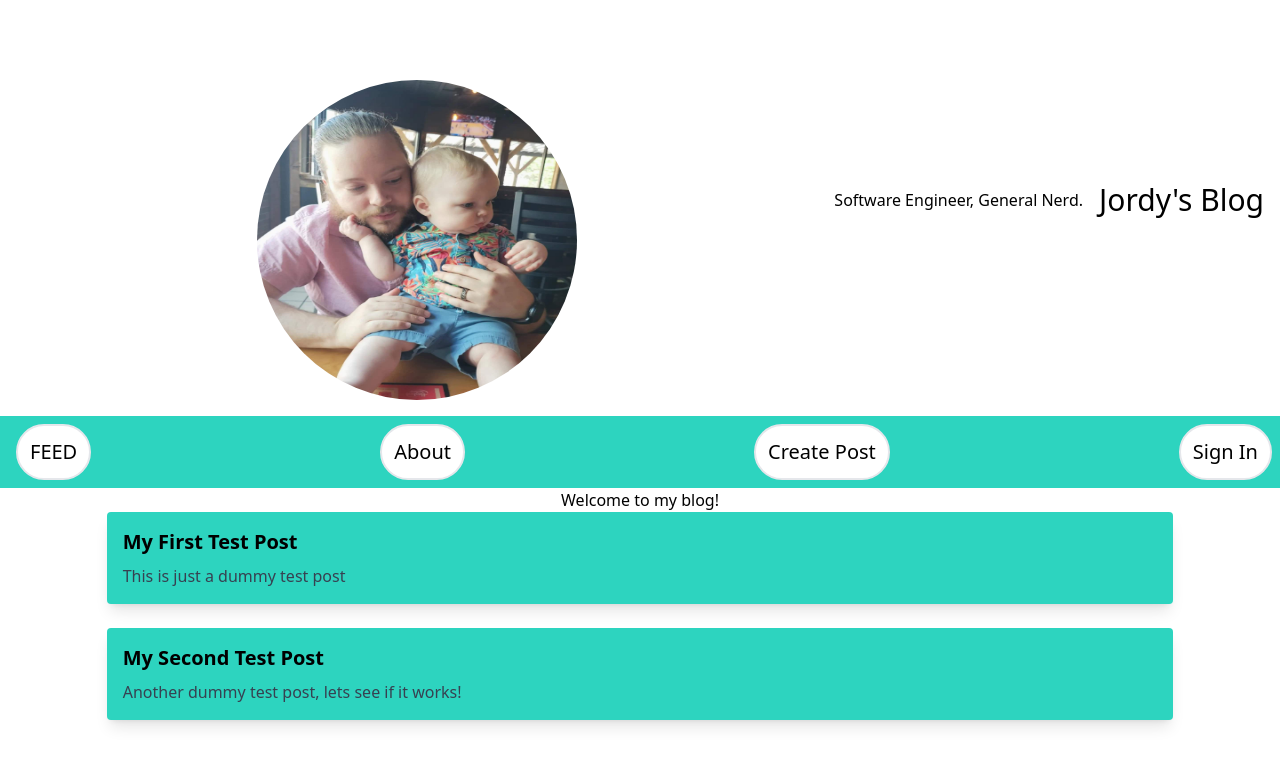
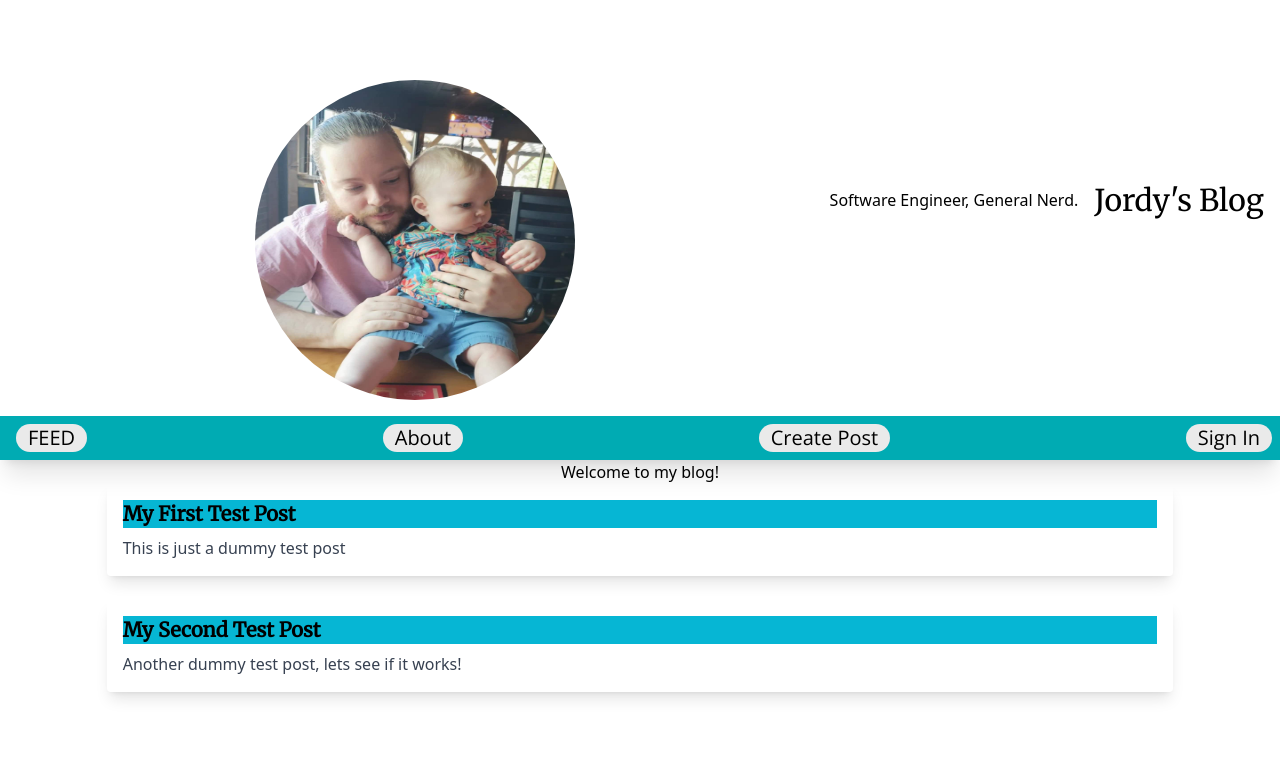
Before and after one commit to njandersen/personal-blogv2-frontend, a React (Vite) app: page / in a window 1280 px wide. Shown: the top 766 px of the page. Built offline with nearby package versions, Linux system fonts and the light colour scheme.

Commit message:
minor CSS change

```diff
--- a/index.html
+++ b/index.html
@@ -3,6 +3,12 @@
   <head>
     <meta charset="UTF-8" />
     <link rel="icon" type="image/svg+xml" href="/vite.svg" />
+    <link rel="preconnect" href="https://fonts.googleapis.com" />
+    <link rel="preconnect" href="https://fonts.gstatic.com" crossorigin />
+    <link
+      href="https://fonts.googleapis.com/css2?family=Merriweather&family=Open+Sans&display=swap"
+      rel="stylesheet"
+    />
     <meta name="viewport" content="width=device-width, initial-scale=1.0" />
     <title>Vite + React</title>
   </head>
--- a/src/components/Posts/PostItem.jsx
+++ b/src/components/Posts/PostItem.jsx
@@ -1,7 +1,10 @@
 function PostItem({ post }) {
   return (
-    <div className=" w-5/6 p-4 mb-6 rounded overflow-hidden shadow-lg bg-teal-400">
-      <h2 className="font-bold text-xl mb-2">{post.title}</h2>
+    <div className=" w-5/6 p-4 mb-6 rounded overflow-hidden shadow-lg">
+      <div className="bg-cyan-500">
+        <h2 className="font-bold text-xl font-title mb-2">{post.title}</h2>
+      </div>
+
       <div className="items-center">
         <p className="text-gray-700 text-base">{post.content}</p>
       </div>
--- a/src/components/UI/Banner.jsx
+++ b/src/components/UI/Banner.jsx
@@ -7,7 +7,7 @@ function Banner() {
         className="relative mx-auto rounded-full w-80 h-80 mt-20 transition-all duration-300 cursor-pointer"
       />
       <p>Software Engineer, General Nerd.</p>
-      <h1 className="text-3xl p-4">Jordy's Blog</h1>
+      <h1 className="text-3xl p-4 font-title ">Jordy's Blog</h1>
     </div>
   );
 }
--- a/src/components/UI/Navbar.jsx
+++ b/src/components/UI/Navbar.jsx
@@ -1,17 +1,17 @@
 function Navbar() {
   return (
-    <nav className="mt-4 bg-teal-400 p-2 text-xl">
+    <nav className="mt-4 bg-primary p-2 text-xl shadow-xl">
       <ul className="flex flex-row justify-between">
-        <li className="ml-2 p-3 border-2 rounded-full bg-white hover:bg-teal-100">
+        <li className="ml-2 px-3 rounded-full bg-lightGrey hover:bg-secondary hover:text-lightGrey font-body">
           <a href="/">FEED</a>
         </li>
-        <li className="ml-2 p-3 border-2 rounded-full bg-white hover:bg-teal-100">
+        <li className="ml-2 px-3 rounded-full bg-lightGrey hover:bg-teal-100 font-body">
           <a href="/">About</a>
         </li>
-        <li className="ml-2 p-3 border-2 rounded-full bg-white hover:bg-teal-100">
+        <li className="ml-2 px-3 rounded-full bg-lightGrey hover:bg-teal-100 font-body">
           <a href="/">Create Post</a>
         </li>
-        <li className="ml-2 p-3 border-2 rounded-full bg-white hover:bg-teal-100">
+        <li className="ml-2 px-3 rounded-full bg-lightGrey hover:bg-teal-100 font-body">
           <a href="/">Sign In</a>
         </li>
       </ul>
--- a/tailwind.config.cjs
+++ b/tailwind.config.cjs
@@ -2,7 +2,18 @@
 module.exports = {
   content: ["./src/**/*.{js,jsx,ts,tsx}"],
   theme: {
-    extend: {},
+    extend: {
+      colors: {
+        primary: "#00ABB3",
+        secondary: "#3C4048",
+        grey: "#B2B2B2",
+        lightGrey: "#EAEAEA",
+      },
+      fontFamily: {
+        body: '"Open Sans"',
+        title: "Merriweather",
+      },
+    },
   },
   plugins: [],
 };
```
